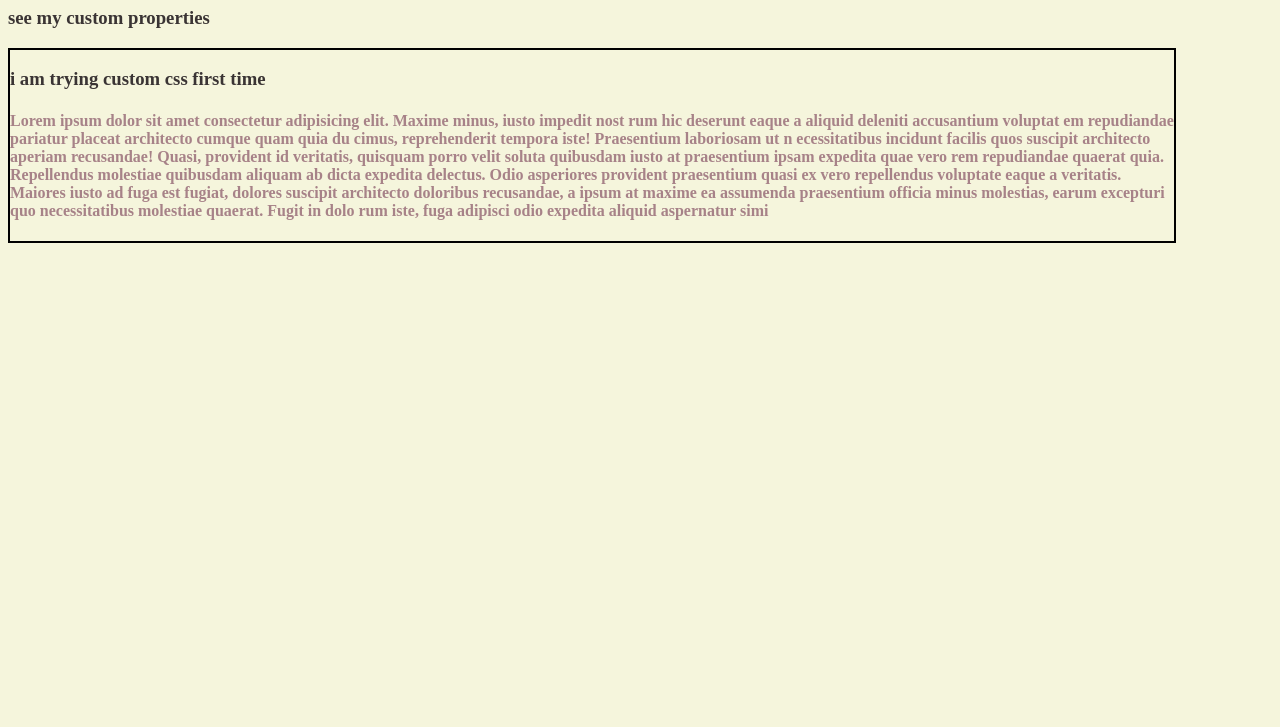
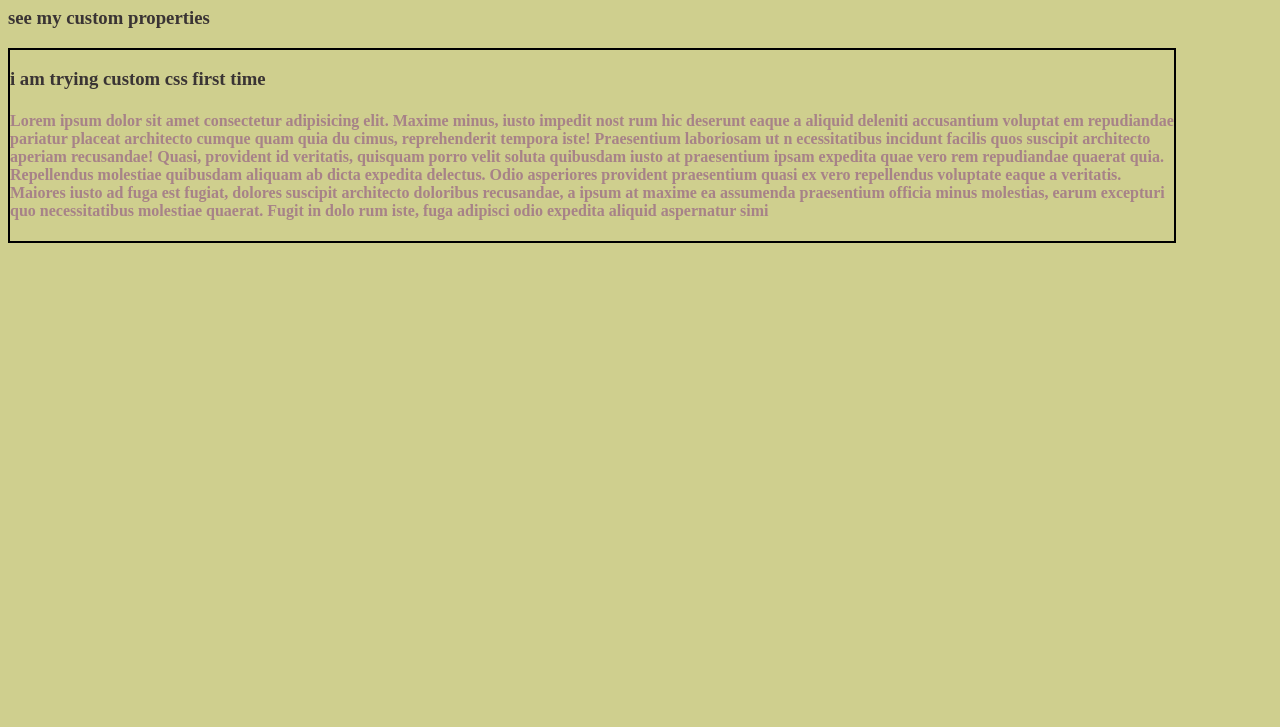
Before and after one commit to Abdullahmasudofficial/18-7-2025, a plain HTML site: page index.html in a window 1280 px wide. Shown: the part 73-800 px from the top of the page. Drawn offline with Linux system fonts and the light colour scheme.

Commit message:
added background color

```diff
--- a/advance css practice/style.css
+++ b/style.css
@@ -7,7 +7,7 @@
 }
 
 body{
-background-color: beige;
+background-color: rgb(207, 207, 142);
 }
 
 .title{
```
Also changed, not shown: index.html (renamed from advance css practice/index.html).
